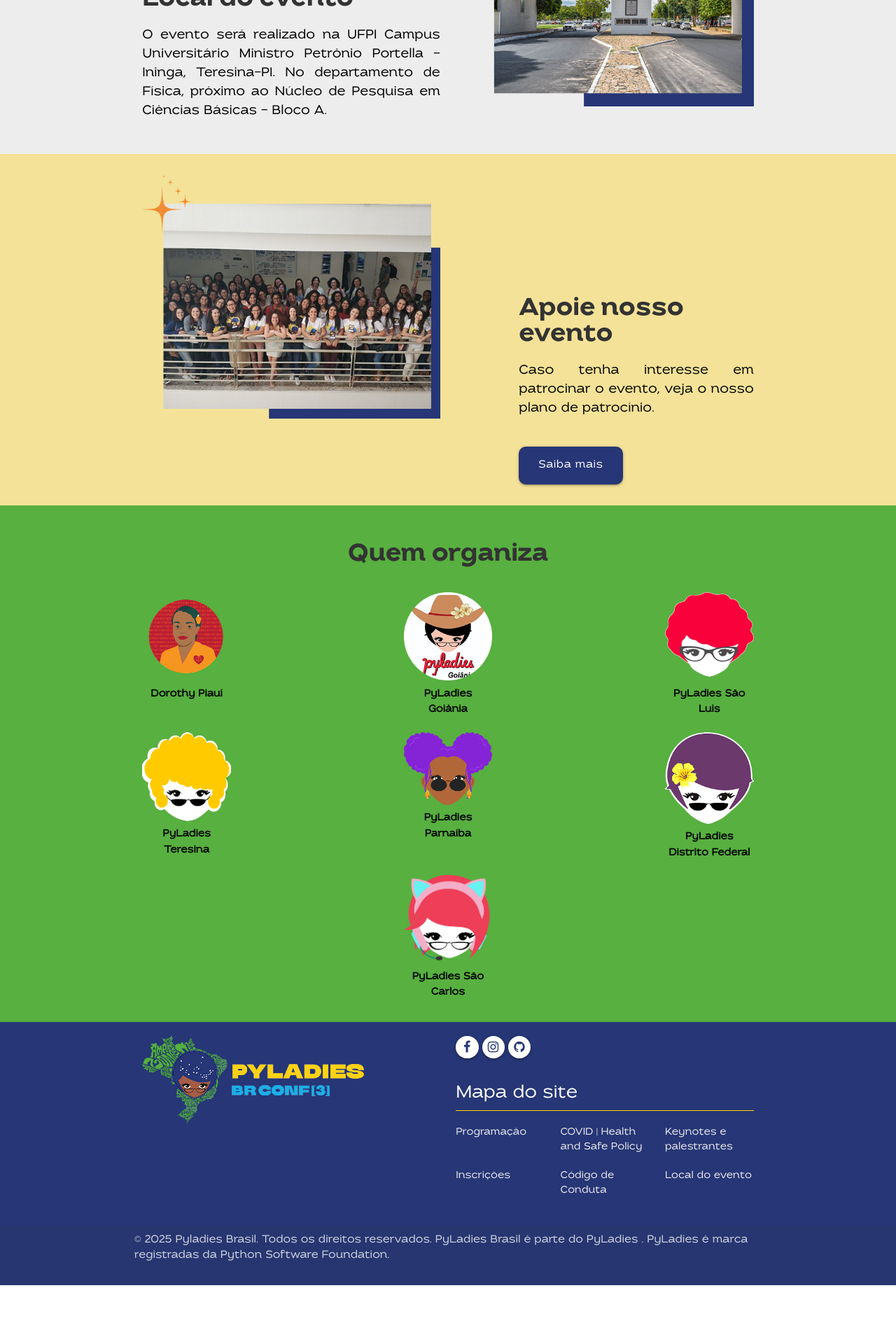
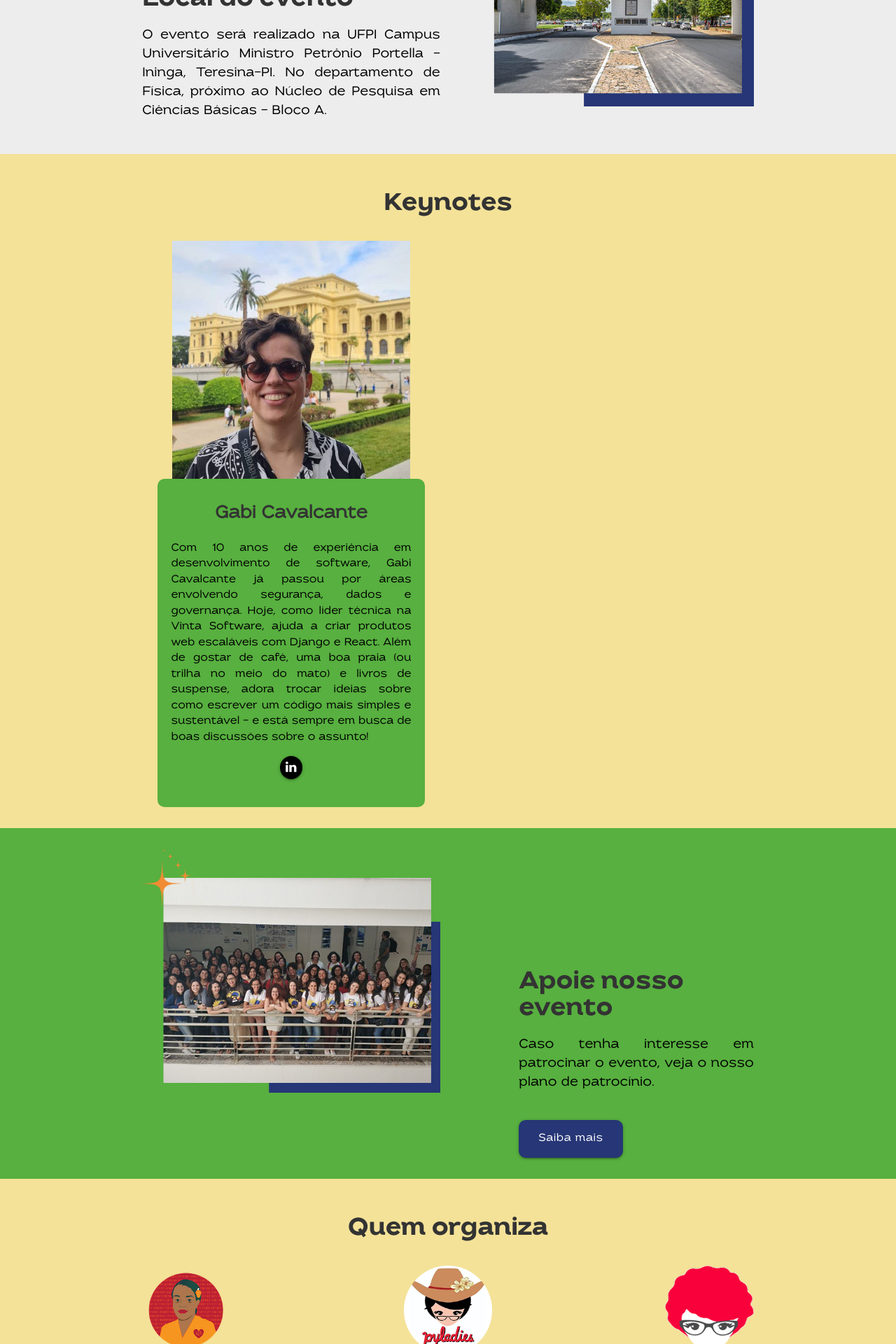
Before and after one commit to pyladies-brazil/conf, a Jekyll site: the page built from index.html, in a window 1280 px wide. Shown: the part 1835-3755 px from the top of the page at 70% size. Built offline with Jekyll 4.4.1, drawn with Linux system fonts in a browser that asks for light colours; before the commit the page ends 3671 px from its top, so only the background shows below that.

Commit message:
Adicionado sessão Keynotes

```diff
--- a/_includes/footer.html
+++ b/_includes/footer.html
@@ -33,7 +33,7 @@
 				<a class="grey-text text-lighten-3" href="covid_safe_policy.html#covid_safe_policy">COVID | Health and Safe Policy</a>
 			</div>
 			<div class="col s4">
-				<a class="grey-text text-lighten-3" href="index.html#keynotes">Keynotes e palestrantes</a>
+				<a class="grey-text text-lighten-3" href="index.html#keynotes2">Keynotes e palestrantes</a>
 			</div>
 		</div>
 		<div class="row mapa_site">
--- a/_includes/header.html
+++ b/_includes/header.html
@@ -5,7 +5,7 @@
 	  <li><a href="index.html#sobre">Sobre</a></li>
 	  <li><a href="index.html#programacao">Programação</a></li>
 	  <li><a target="_blank" href="https://www.even3.com.br/pyladies-br-conference-3-536440/">Inscrições</a></li>
-	  <li><a href="index.html#keynotes">Keynotes</a></li>
+	  <li><a href="index.html#keynotes2">Keynotes</a></li>
 	  <li><a href="index.html#palestrantes">Palestrantes</a></li>
 	  <li><a target="_blank" href="https://docs.google.com/document/d/e/2PACX-1vTkVt2ermHYzhgzcqs2VqQGk9PS01UkIXcI0Gjmb_OkBTbdocYGPY2DCrMgmi8N1Dps1WS_KdrF45F2/pub">Código de Conduta</a></li>
 	</ul>
@@ -16,7 +16,7 @@
 	<li><a href="index.html#sobre">Sobre</a></li>
 	<li><a href="index.html#programacao">Programação</a></li>
 	<li><a target="_blank" href="https://www.even3.com.br/pyladies-br-conference-3-536440/">Inscrições</a></li>
-	<li><a href="index.html#keynotes">Keynotes</a></li>
+	<li><a href="index.html#keynotes2">Keynotes</a></li>
 	<li><a href="index.html#palestrantes">Palestrantes</a></li>
 	<li><a target="_blank" href="https://docs.google.com/document/d/e/2PACX-1vTkVt2ermHYzhgzcqs2VqQGk9PS01UkIXcI0Gjmb_OkBTbdocYGPY2DCrMgmi8N1Dps1WS_KdrF45F2/pub">Código de Conduta</a></li>
 </ul>
--- a/_includes/keynotes.html
+++ b/_includes/keynotes.html
@@ -1,9 +1,32 @@
-<div class="row"></div><div class="row"></div>
-
-<div class="row">
-	<div class="col s12 center">
-		<h1> Palestrantes </h1>
-		<p>Em breve!</p>
+<div class="container">
+	<div class="row keynotes2 center">
+		<div class="col s12">
+			<div class="titulo_keynotes">
+				<h4>Keynotes</h4>
+			</div>
+		</div>
 	</div>
 
+	<div class="row keynotes2">
+		<div class="col s12 m6">
+			<img alt="pyladiesbr" src="{{ "/assets/img/keynotes/gabi_cavalcante.jpg" | prepend: site.baseurl }}" />
+			<div class="keynotes_desc">
+				<div class="row">
+					<div class="col s12">
+						<h5>Gabi Cavalcante</h5>
+					</div>
+
+					<div class="col s12">
+						<p class="text_justify">Com 10 anos de experiência em desenvolvimento de software, Gabi Cavalcante já passou por áreas envolvendo segurança, dados e governança. Hoje, como líder técnica na Vinta Software, ajuda a criar produtos web escaláveis com Django e React. Além de gostar de café, uma boa praia (ou trilha no meio do mato) e livros de suspense, adora trocar ideias sobre como escrever um código mais simples e sustentável - e está sempre em busca de boas discussões sobre o assunto!</p>
+					</div>
+
+					<!-- <div class="col s6 social_media1">
+						<a class="btn-floating btn-small" target="_blank" href="https://www.instagram.com/gabriela.cavalcante.da.silva/"><i class="fa fa-instagram"></i></a>
+					</div> -->
+					<div class="col s12 center">
+						<a class="btn-floating btn-small" target="_blank" href="https://www.linkedin.com/in/gabrielacavalcante"><i class="fa fa-linkedin"></i></a>
+					</div>
+				</div>
+			</div>
+	</div>
 </div>
--- a/_layouts/default.html
+++ b/_layouts/default.html
@@ -19,22 +19,10 @@
 	  <section id="local" class="sessao local">
         {% include local.html %}
       </section>
-<!--
-	  <section id="keynotes">
+
+	  <section id="keynotes2" class="sessao keynotes2">
         {% include keynotes.html %}
       </section>
-
-	  <section id="palestrantes">
-        {% include keynotes.html %}
-      </section>
-
-	  <section id="programacao">
-        {% include programacao.html %}
-      </section>
-
-	  <section id="patrocinadores">
-        {% include patrocinadores.html %}
-      </section> -->
 
       <section id="apoie" class="sessao apoie">
         {% include apoie.html %}
--- a/assets/css/style.css
+++ b/assets/css/style.css
@@ -149,7 +149,7 @@ nav{
 }
 
 .apoie{
-	background-color: #F4E298;
+	background-color: #57B03F;
 }
 
 .quem-organiza{
@@ -165,7 +165,7 @@ nav{
 }
 
 .organizacao{
-	background-color: #57B03F;
+	background-color: #F4E298;
 }
 
 .organizacao span{
@@ -220,7 +220,7 @@ a {
 }
 
 
-h1, h2, h3, h4, stong {
+h1, h2, h3, h4,h5, stong {
   color: #333;
   font-weight: 600;
 }
@@ -273,3 +273,50 @@ h4 {
 		padding:  10em 0 0 6em;
 	}
 }
+
+.titulo_keynotes{
+	font-family: 'Ezra-Bold';
+}
+
+.keynotes2{
+	background-color: #F4E298;
+}
+
+.keynotes_desc{
+	background-color: #57B03F;
+	padding: 20px;
+	border-radius: 10px;
+	width: 90%;
+	margin: auto;
+}
+
+.keynotes2 img{
+	width: 80%;
+	margin: auto;
+	display: block;
+}
+
+.keynotes2 h5{
+	text-align: center;
+}
+
+.keynotes2 p{
+	font-size: 15px;
+	text-align: justify;
+}
+
+.social_media1{
+	text-align: right;
+}
+
+.social_media2{
+	text-align: left;
+}
+
+.keynotes2 .btn-floating{
+	background-color: black;
+}
+
+.keynotes2 .btn-floating i{
+	color: white;
+}
```
Also changed, not shown: assets/img/keynotes/gabi_cavalcante.jpg (added).
